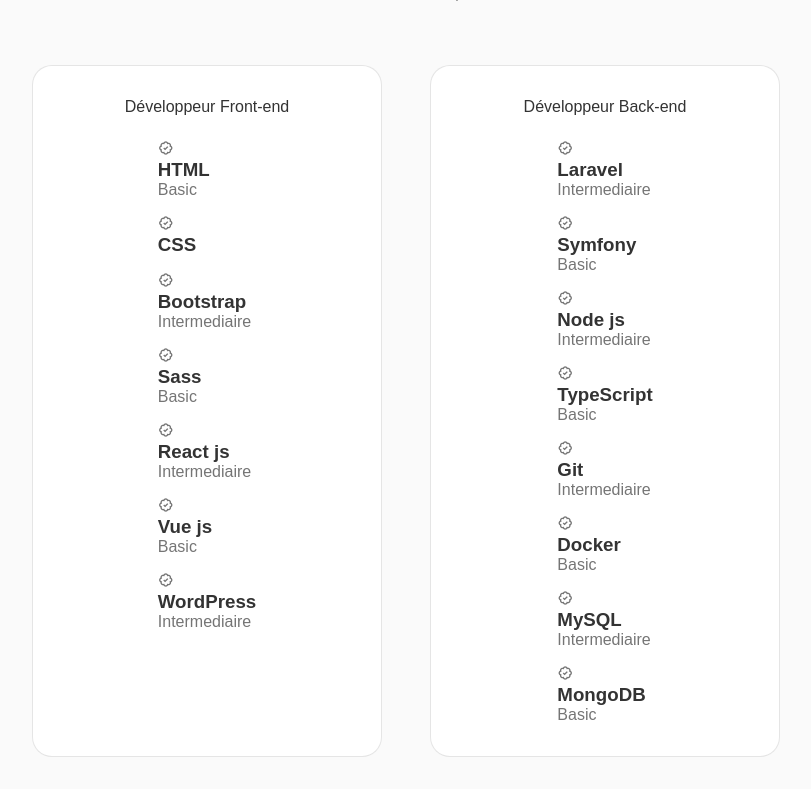
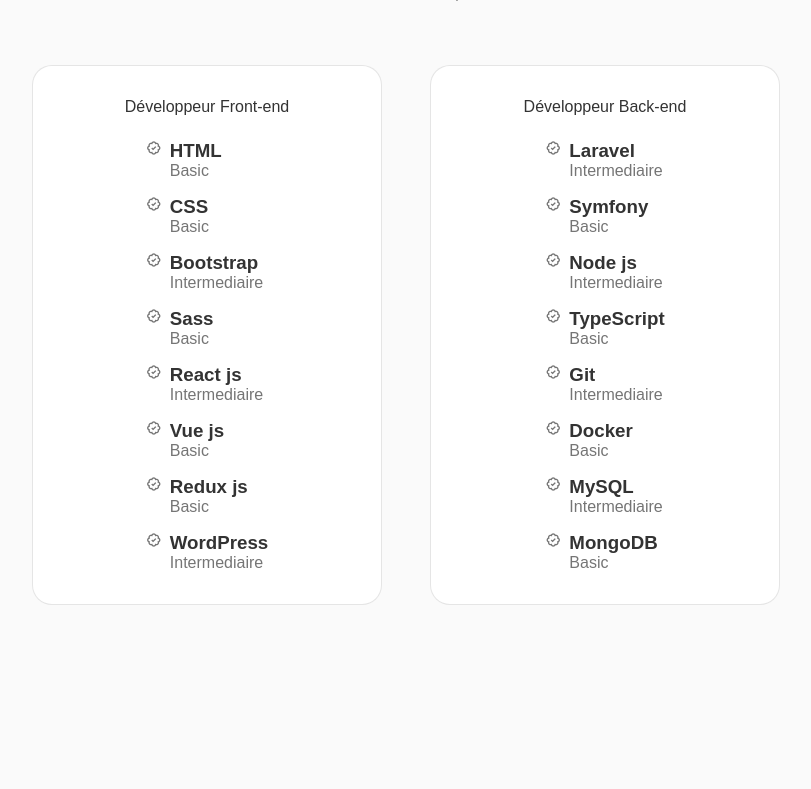
Before and after one commit to rovertnet/mon_portfolio, a React (Create React App) app: page / in a window 1280 px wide. Shown: the part 1503-2292 px from the top of the page, without its empty margins (234-1045 px from the left). After the commit the page ends 2140 px from the top, so only its background shows below. Built offline with nearby package versions, Linux system fonts and the light colour scheme.

Commit message:
un autre comite

```diff
--- a/src/composants/competences/Frontend.jsx
+++ b/src/composants/competences/Frontend.jsx
@@ -21,8 +21,8 @@
 
                     <div>
                         <h3 className="skills_name">CSS</h3>
-                        <span className="skills_level"></span>
-                      </div>
+                        <span className="skills_level">Basic</span>
+                    </div>
                 </div>
 
                   <div className="skills_data">
@@ -65,6 +65,15 @@
                       <i className="bx bx-badge-check"></i>
 
                       <div>
+                          <h3 className="skills_name">Redux js</h3>
+                          <span className="skills_level">Basic</span>
+                      </div>
+                  </div>
+
+                  <div className="skills_data">
+                      <i className="bx bx-badge-check"></i>
+
+                      <div>
                           <h3 className="skills_name">WordPress</h3>
                           <span className="skills_level">Intermediaire</span>
                       </div>
--- a/src/composants/competences/competence.css
+++ b/src/composants/competences/competence.css
@@ -20,8 +20,12 @@
     justify-content: center;
     column-gap: 2.5rem;
 }
-.skills_group{
+.skills_box .skills_group{
     display: grid;
     align-items: flex-start;
     row-gap: 1rem;
 }
+.skills_data{
+    display: flex;
+    column-gap: 0.5rem;
+}
```
